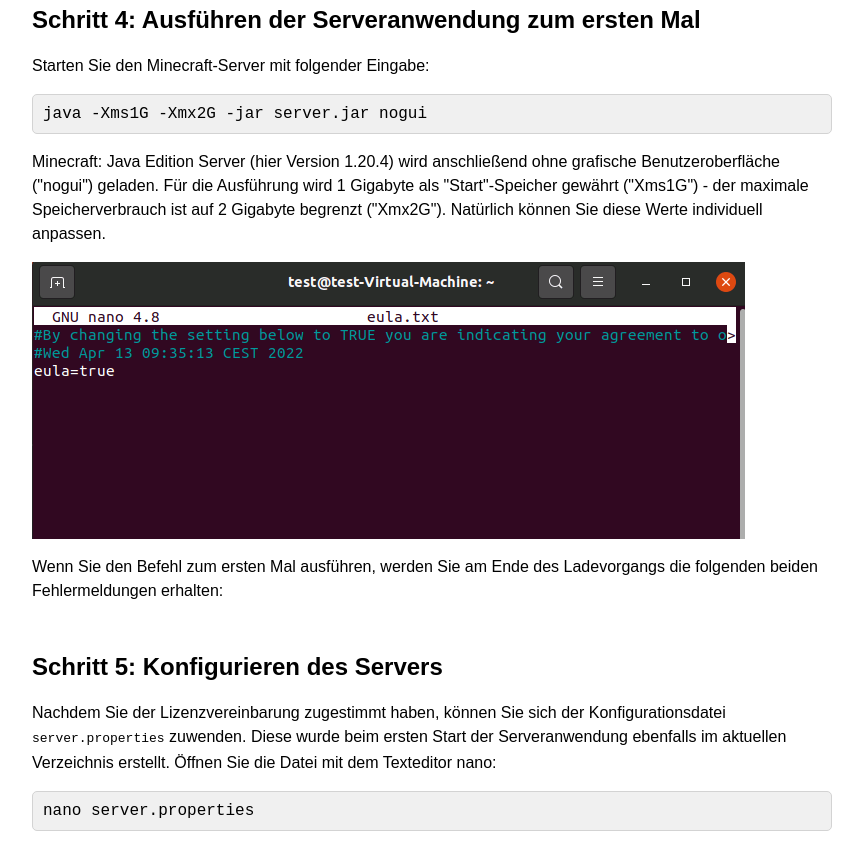
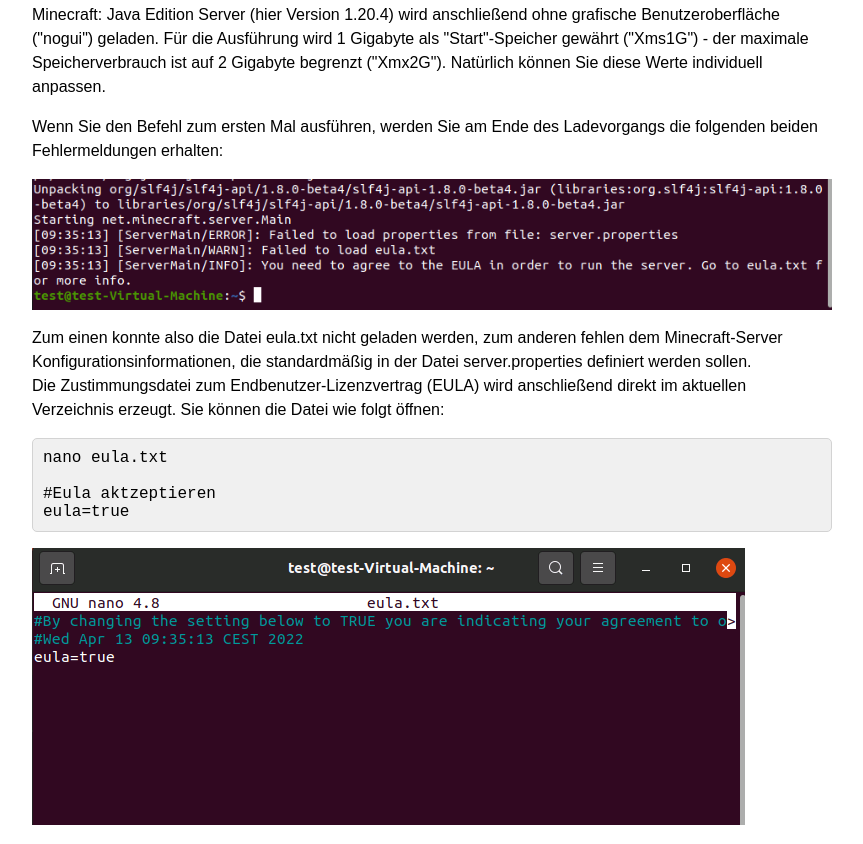
Before and after one commit to dotbot56/website-teko, an Eleventy site: page index.md in a window 1280 px wide. Shown: the part 1676-2520 px from the top of the page, without its empty margins (208-1071 px from the left). Built offline with nearby package versions, Linux system fonts and the light colour scheme; Eleventy itself is replaced by a stand-in of ours; code samples lack their colours; files that its build step writes are made by us from their sources.

Commit message:
Update index.md

````diff
--- a/index.md
+++ b/index.md
@@ -44,8 +44,6 @@
 wget https://launcher.mojang.com/v1/objects/c8f83c5655308435b3dcf03c06d9fe8740a77469/server.jar
 ```
 
-![Schritt 4a](./images/step_4a.webp "Schritt 4a")
-
 ## Schritt 4: Ausführen der Serveranwendung zum ersten Mal
 
 Starten Sie den Minecraft-Server mit folgender Eingabe:
@@ -56,10 +54,22 @@
 
 Minecraft: Java Edition Server (hier Version 1.20.4) wird anschließend ohne grafische Benutzeroberfläche ("nogui") geladen. Für die Ausführung wird 1 Gigabyte als "Start"-Speicher gewährt ("Xms1G") - der maximale Speicherverbrauch ist auf 2 Gigabyte begrenzt ("Xmx2G"). Natürlich können Sie diese Werte individuell anpassen.
 
-![Schritt 4b](./images/step_4b.webp "Schritt 4b")
-
 Wenn Sie den Befehl zum ersten Mal ausführen, werden Sie am Ende des Ladevorgangs die folgenden beiden Fehlermeldungen erhalten:
 
+![Schritt 4a](./images/step_4a.webp "Schritt 4a")
+
+Zum einen konnte also die Datei eula.txt nicht geladen werden, zum anderen fehlen dem Minecraft-Server Konfigurationsinformationen, die standardmäßig in der Datei server.properties definiert werden sollen.
+Die Zustimmungsdatei zum Endbenutzer-Lizenzvertrag (EULA) wird anschließend direkt im aktuellen Verzeichnis erzeugt. Sie können die Datei wie folgt öffnen:
+
+
+```bash
+nano eula.txt
+
+#Eula aktzeptieren
+eula=true
+```
+
+![Schritt 4b](./images/step_4b.webp "Schritt 4b")
 ## Schritt 5: Konfigurieren des Servers
 
 Nachdem Sie der Lizenzvereinbarung zugestimmt haben, können Sie sich der Konfigurationsdatei `server.properties` zuwenden. Diese wurde beim ersten Start der Serveranwendung ebenfalls im aktuellen Verzeichnis erstellt. Öffnen Sie die Datei mit dem Texteditor nano:
````
